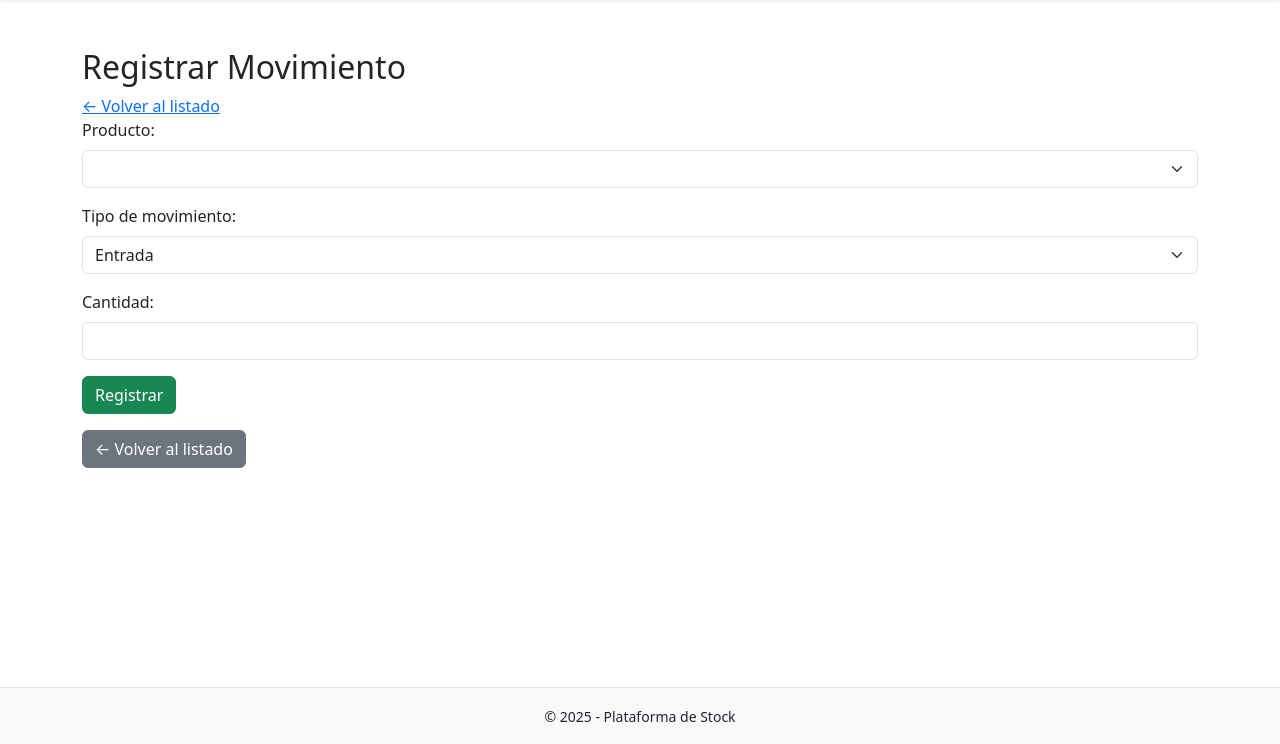
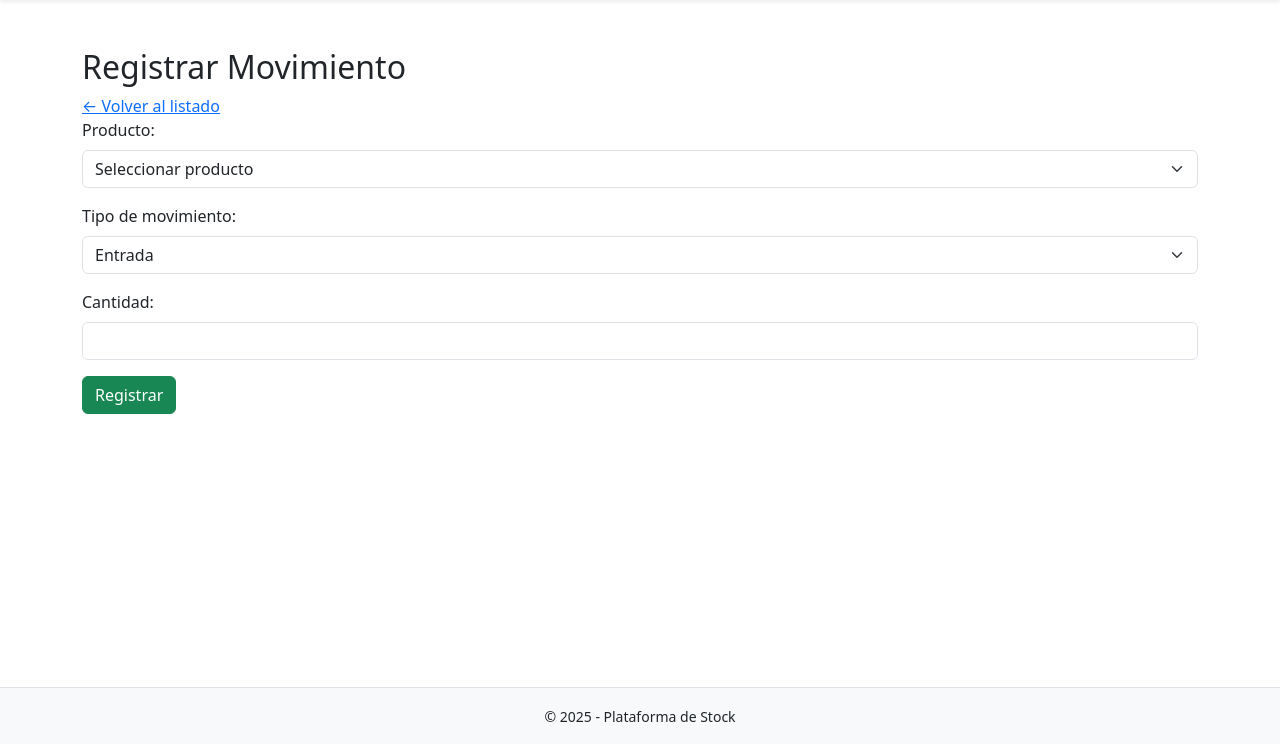
Before and after one commit to Facuzogbe/stock-management-migration-predictor, a Flask app: page /movimientos/nuevo in a window 1280 px wide. Shown: the part 56-800 px from the top of the page. Run offline with Flask 3, Linux system fonts and the light colour scheme; data that the repository does not hold is empty.

Commit message:
fix error add new movements and creation id movements basic

```diff
--- a/src/app/routes/movimientos_routes.py
+++ b/src/app/routes/movimientos_routes.py
@@ -1,8 +1,7 @@
-# src/app/routes/movimientos_routes.py
-
-from flask import Blueprint, render_template, request, redirect, url_for, flash
+from flask import Blueprint, render_template, request, redirect, url_for, flash, session
 from services.movimiento_service import obtener_movimientos, registrar_movimiento
 from models import db, Product
+from sqlalchemy.exc import SQLAlchemyError
 
 movimientos_bp = Blueprint('movimientos', __name__, template_folder='../templates/movimientos')
 
@@ -13,20 +12,53 @@ def index():
 
 @movimientos_bp.route('/nuevo', methods=['GET', 'POST'])
 def nuevo_movimiento():
+    productos_activos = Product.query.filter_by(active=True).order_by(Product.product_name).all()
+
     if request.method == 'POST':
         producto_id = request.form.get('producto_id')
-        tipo = request.form.get('tipo')
+        tipo = request.form.get('tipo').upper()  # Convertir a mayúsculas para consistencia
         cantidad = request.form.get('cantidad')
+
+        # Validación básica
+        if not all([producto_id, tipo, cantidad]):
+            flash('Todos los campos son requeridos', 'danger')
+            return render_template('movimientos/nuevo.html', productos=productos_activos)
 
         try:
             cantidad = int(cantidad)
+            if cantidad <= 0:
+                flash('La cantidad debe ser mayor a cero', 'danger')
+                return render_template('movimientos/nuevo.html', productos=productos_activos)
+
+            producto = Product.query.get(producto_id)
+            if not producto:
+                flash('Producto no encontrado', 'danger')
+                return render_template('movimientos/nuevo.html', productos=productos_activos)
+
+            # --- VALIDACIÓN DE STOCK PARA SALIDAS ---
+            if tipo == "OUTBOUND" and producto.stock < cantidad:
+                flash(f'Stock insuficiente. Disponible: {producto.stock}', 'danger')
+                return render_template('movimientos/nuevo.html', productos=productos_activos)
+            # ---------------------------------------
+
             registrar_movimiento(producto_id, tipo, cantidad)
+
+            # Actualizar stock del producto
+            if tipo == "INBOUND":
+                producto.stock += cantidad
+            elif tipo == "OUTBOUND":
+                producto.stock -= cantidad
+            db.session.commit()
+
             flash('Movimiento registrado con éxito', 'success')
             return redirect(url_for('movimientos.index'))
-        except ValueError as e:
-            flash(str(e), 'danger')
+
+        except ValueError:
+            flash('Cantidad debe ser un número válido', 'danger')
+        except SQLAlchemyError as e:
+            db.session.rollback()
+            flash(f'Error de base de datos: {str(e)}', 'danger')
         except Exception as e:
-            flash(f'Error al registrar movimiento: {str(e)}', 'danger')
+            flash(f'Error inesperado: {str(e)}', 'danger')
 
-    productos = Product.query.all()
-    return render_template('movimientos/nuevo.html', productos=productos)
+    return render_template('movimientos/nuevo.html', productos=productos_activos)
--- a/src/app/templates/movimientos/nuevo.html
+++ b/src/app/templates/movimientos/nuevo.html
@@ -1,4 +1,3 @@
-<!-- src/app/templates/movimientos/nuevo.html -->
 {% extends "base.html" %}
 
 {% block title %}Nuevo Movimiento{% endblock %}
@@ -12,12 +11,16 @@
     <div class="mb-3">
         <label for="producto_id" class="form-label">Producto:</label>
         <select name="producto_id" id="producto_id" class="form-select" required>
+            <option value="" disabled selected>Seleccionar producto</option>
             {% for producto in productos %}
-          <option value="{{ producto.id }}">{{ producto.nombre }}</option>
+            <option value="{{ producto.product_id }}">{{ producto.product_name }} (SKU: {{ producto.sku }})</option>
+            {% else %}
+            <option disabled>No hay productos disponibles</option>
             {% endfor %}
         </select>
     </div>
 
+    <!-- Resto del formulario se mantiene igual -->
     <div class="mb-3">
         <label for="tipo" class="form-label">Tipo de movimiento:</label>
         <select name="tipo" id="tipo" class="form-select" required>
@@ -34,23 +37,16 @@
     <button type="submit" class="btn btn-success">Registrar</button>
 </form>
 
-  <a href="{{ url_for('movimientos.index') }}" class="btn btn-secondary mt-3">← Volver al listado</a>
-
-
+<!-- Mensajes flash -->
 {% with messages = get_flashed_messages(with_categories=true) %}
     {% if messages %}
-        <ul>
+        <div class="mt-3">
             {% for category, message in messages %}
-            <li class="{{ category }}">{{ message }}</li>
+                <div class="alert alert-{{ 'danger' if category == 'error' else 'success' }}">
+                    {{ message }}
+                </div>
             {% endfor %}
-        </ul>
-        <ul>
-          {% for p in productos %}
-              <li>{{ p.id }} - {{ p.nombre }}</li>
-          {% else %}
-              <li>No hay productos disponibles</li>
-          {% endfor %}
-      </ul>
+        </div>
     {% endif %}
 {% endwith %}
 
--- a/src/services/movimiento_service.py
+++ b/src/services/movimiento_service.py
@@ -36,4 +36,4 @@ def registrar_movimiento(producto_id, tipo, cantidad):
 
 # Obtener todos los movimientos (historial)
 def obtener_movimientos():
-    return Movimiento.query.order_by(Movimiento.fecha.desc()).all()
+    return Movimiento.query.options(db.joinedload(Movimiento.producto)).order_by(Movimiento.id.desc()).all()
```
Also changed, not shown: src/app/templates/movimientos/index.html (+20 -8 lines). Lines whose indentation alone changed are shown as unchanged.
